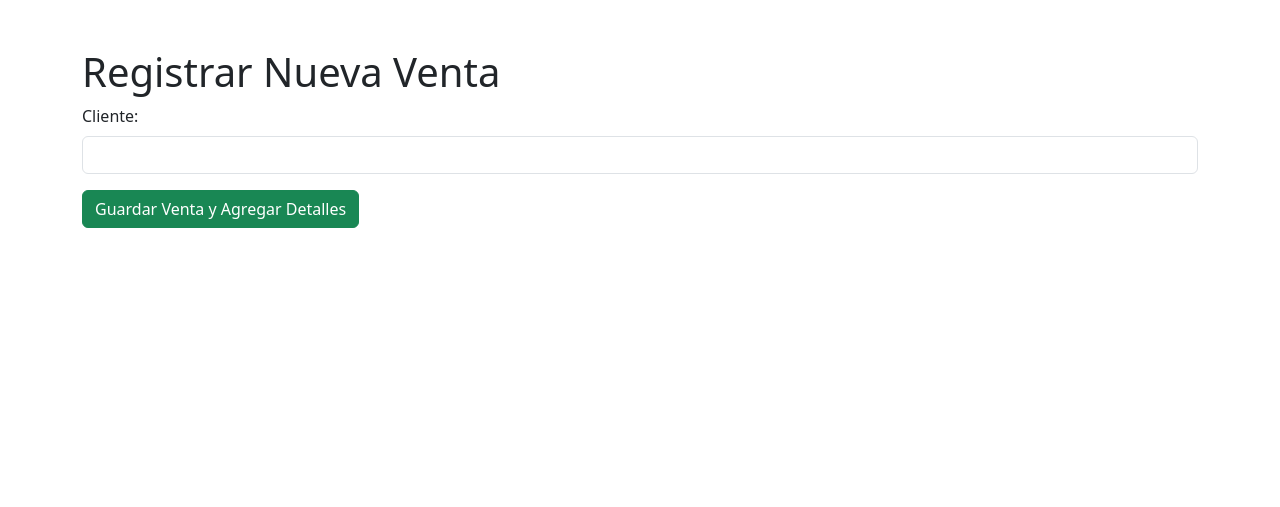
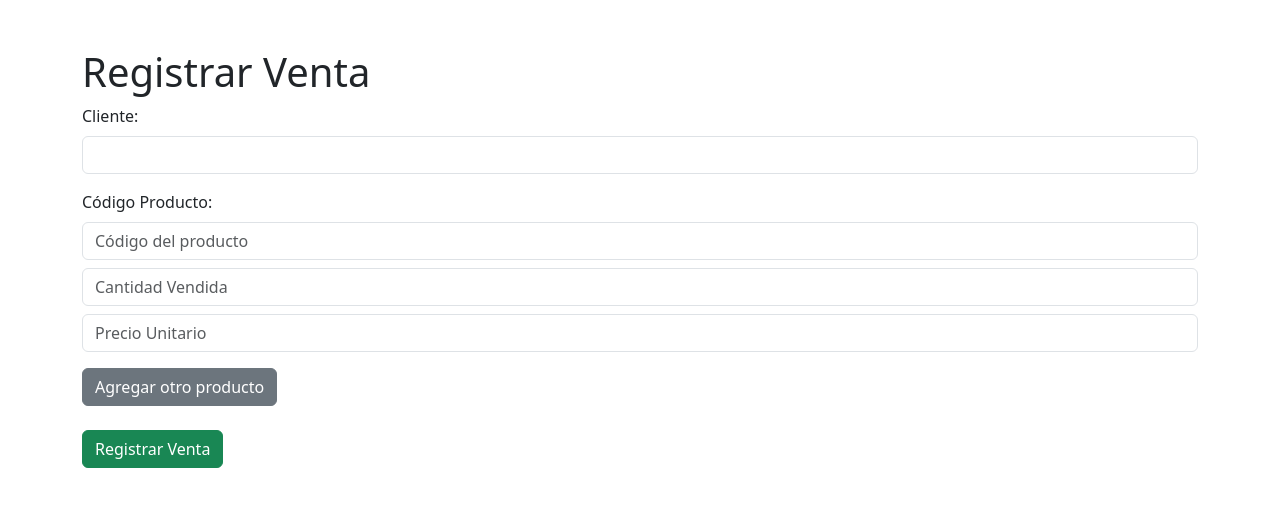
Before and after one commit to N0Namesir/int_mod_2, a PHP site: page /public/admin/ventas/agregar_venta.php in a window 1280 px wide. Shown: the part 70-577 px from the top of the page. Run offline with PHP 8.4, Linux system fonts and the light colour scheme; the visitor is signed in with stand-in values (Sample User, id 1).

Commit message:
ya estuvo esa...

```diff
--- a/public/admin/productos/index.php
+++ b/public/admin/productos/index.php
@@ -24,6 +24,7 @@ $productos = $result->fetch_all(MYSQLI_ASSOC);
 <div class="container mt-5">
   <h1>Lista de Productos</h1>
   <a href="agregar_producto.php" class="btn btn-success mb-3">Agregar Producto</a>
+  <a href="informe_productos.php" class="btn btn-success mb-3">generar informe</a>
   <?php if(count($productos) > 0): ?>
     <table class="table table-striped table-bordered">
       <thead>
--- a/public/admin/ventas/agregar_venta.php
+++ b/public/admin/ventas/agregar_venta.php
@@ -1,55 +1,131 @@
 <?php
-session_start(); // Inicia o mantiene la sesión
+session_start();
+include_once '../../../config/conexion.php';
+include_once 'headerAd.php';
+require_once '../../../config/verificar_admin.php';
 
-include_once '../../../config/conexion.php';      // Asegura la conexión a la BD
-include_once 'headerAd.php';                        // Encabezado de administración
-require_once '../../../config/verificar_admin.php'; // Bloquea usuarios no admin
-
-// Verifica si el usuario está autenticado
 if (!isset($_SESSION["usuario"])) {
-    header("Location: ../../../index.php"); // Redirige si no ha iniciado sesión
+    header("Location: ../../../index.php");
     exit();
 }
 
-// Procesar el formulario cuando se envía
 if ($_SERVER["REQUEST_METHOD"] == "POST") {
-    $cliente = $_POST["cliente"];
+    // Recogemos datos básicos de la venta:
+    $cliente = $_POST['cliente'];
 
-    // Insertar la venta en la tabla `ventas`
+    // Estos arrays contienen la información de cada línea de venta:
+    $productos = $_POST['productos'];      // Código del producto
+    $cantidades = $_POST['cantidades'];      // Cantidad vendida
+    $precios = $_POST['precios'];            // Precio unitario
+
+    // Iniciamos la transacción para asegurar integridad
+    $conn->begin_transaction();
+    try {
+        // 1. Insertamos la venta en la tabla 'ventas'
         $sqlVenta = "INSERT INTO ventas (fecha_venta, cliente) VALUES (NOW(), ?)";
         $stmtVenta = $conn->prepare($sqlVenta);
         $stmtVenta->bind_param("s", $cliente);
+        if (!$stmtVenta->execute()) {
+            throw new Exception("Error al insertar la venta: " . $conn->error);
+        }
+        // Obtenemos el ID de la venta insertada
+        $id_venta = $conn->insert_id;
 
-    if ($stmtVenta->execute()) {
-        // Obtiene el id de venta generado
-        $id_venta = $conn->insert_id;
-        // Redirige al formulario para agregar detalles a la venta
-        header("Location: agregar_detalles.php?id=" . $id_venta);
+        // Preparamos las consultas para procesar cada producto vendido:
+
+        // Consulta para insertar el detalle en 'detalle_venta'
+        $sqlInsertDetalle = "INSERT INTO detalle_venta (id_venta, codigo_producto, cantidad_vendida, precio_unitario) VALUES (?, ?, ?, ?)";
+        $stmtDetalle = $conn->prepare($sqlInsertDetalle);
+
+        // Consulta para obtener el stock actual del producto
+        $sqlSelectStock = "SELECT stock_actual FROM productos WHERE codigo_producto = ?";
+        $stmtSelect = $conn->prepare($sqlSelectStock);
+
+        // Consulta para actualizar el stock del producto
+        $sqlUpdateStock = "UPDATE productos SET stock_actual = stock_actual - ? WHERE codigo_producto = ?";
+        $stmtUpdate = $conn->prepare($sqlUpdateStock);
+
+        foreach ($productos as $key => $codigo_producto) {
+            $cantidad = $cantidades[$key];
+            $precio = $precios[$key];
+
+            // 2. Verificar stock disponible
+            $stmtSelect->bind_param("s", $codigo_producto);
+            $stmtSelect->execute();
+            $resultSelect = $stmtSelect->get_result();
+            $producto = $resultSelect->fetch_assoc();
+            if (!$producto) {
+                throw new Exception("Producto no encontrado: $codigo_producto");
+            }
+            if ($producto['stock_actual'] < $cantidad) {
+                throw new Exception("Stock insuficiente para el producto $codigo_producto. Stock disponible: " . $producto['stock_actual']);
+            }
+
+            // 3. Insertar el detalle de venta
+            $stmtDetalle->bind_param("isid", $id_venta, $codigo_producto, $cantidad, $precio);
+            if (!$stmtDetalle->execute()) {
+                throw new Exception("Error al insertar el detalle de venta: " . $conn->error);
+            }
+
+            // 4. Actualizar el stock del producto
+            $stmtUpdate->bind_param("is", $cantidad, $codigo_producto);
+            if (!$stmtUpdate->execute()) {
+                throw new Exception("Error al actualizar el stock del producto $codigo_producto: " . $conn->error);
+            }
+        }
+        // Si todo salió bien, confirmamos la transacción
+        $conn->commit();
+        header("Location: detalles_venta.php?id=" . $id_venta);
         exit();
-    } else {
-        echo "<p class='alert alert-danger'>Error al registrar la venta.</p>";
+    } catch (Exception $e) {
+        $conn->rollback();
+        echo "<p class='alert alert-danger'>".$e->getMessage()."</p>";
     }
 }
 ?>
-
 <!DOCTYPE html>
 <html lang="es">
 <head>
   <meta charset="UTF-8">
-    <meta name="viewport" content="width=device-width, initial-scale=1.0">
-    <title>Registrar Venta - Paso 1</title>
+  <title>Registrar Venta</title>
   <link href="https://cdn.jsdelivr.net/npm/bootstrap@5.3.0/dist/css/bootstrap.min.css" rel="stylesheet">
 </head>
 <body>
 <div class="container mt-5">
-        <h1>Registrar Nueva Venta</h1>
+  <h1>Registrar Venta</h1>
   <form method="POST">
+    <!-- Datos básicos de la venta -->
     <div class="mb-3">
       <label for="cliente" class="form-label">Cliente:</label>
       <input type="text" name="cliente" id="cliente" class="form-control" required>
     </div>
-            <button type="submit" class="btn btn-success">Guardar Venta y Agregar Detalles</button>
+    <!-- Sección para los productos vendidos -->
+    <div id="productos-container">
+      <div class="mb-3">
+        <label class="form-label">Código Producto:</label>
+        <input type="text" name="productos[]" class="form-control" placeholder="Código del producto" required>
+        <input type="number" name="cantidades[]" class="form-control mt-2" placeholder="Cantidad Vendida" required>
+        <input type="number" name="precios[]" class="form-control mt-2" placeholder="Precio Unitario" step="0.01" required>
+      </div>
+    </div>
+    <button type="button" class="btn btn-secondary" onclick="agregarProducto()">Agregar otro producto</button>
+    <br><br>
+    <button type="submit" class="btn btn-success">Registrar Venta</button>
   </form>
 </div>
+<script>
+function agregarProducto() {
+  let contenedor = document.getElementById("productos-container");
+  let nuevoDiv = document.createElement("div");
+  nuevoDiv.classList.add("mb-3");
+  nuevoDiv.innerHTML = `
+    <label class="form-label">Código Producto:</label>
+    <input type="text" name="productos[]" class="form-control" placeholder="Código del producto" required>
+    <input type="number" name="cantidades[]" class="form-control mt-2" placeholder="Cantidad Vendida" required>
+    <input type="number" name="precios[]" class="form-control mt-2" placeholder="Precio Unitario" step="0.01" required>
+  `;
+  contenedor.appendChild(nuevoDiv);
+}
+</script>
 </body>
 </html>
--- a/public/admin/ventas/index.php
+++ b/public/admin/ventas/index.php
@@ -31,6 +31,7 @@ $ventas = $result->fetch_all(MYSQLI_ASSOC);
     <div class="container mt-5">
         <h1>Lista de Ventas</h1>
         <a href="agregar_venta.php" class="btn btn-success mb-3">Registrar Nueva Venta</a>
+        <a href="informe_ventas.php" class="btn btn-success mb-3">Generar PDF</a>
 
         <?php if (count($ventas) > 0): ?>
             <table class="table table-striped table-bordered">
--- a/public/styles/header.css
+++ b/public/styles/header.css
@@ -1,5 +1,6 @@
 /* Estilos específicos para el header */
 header {
+    background-color: blue;
     width: 100%;
     position: fixed; /* Fija el header en la parte superior */
     top: 0;
```
Also changed, not shown: public/admin/productos/informe_productos.php (added, +52 -0 lines), public/admin/ventas/informe_ventas.php (added, +88 -0 lines). Lines whose indentation alone changed are shown as unchanged.
